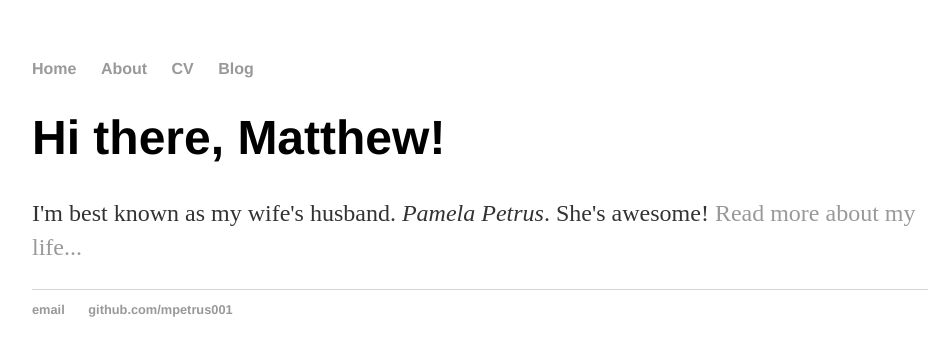
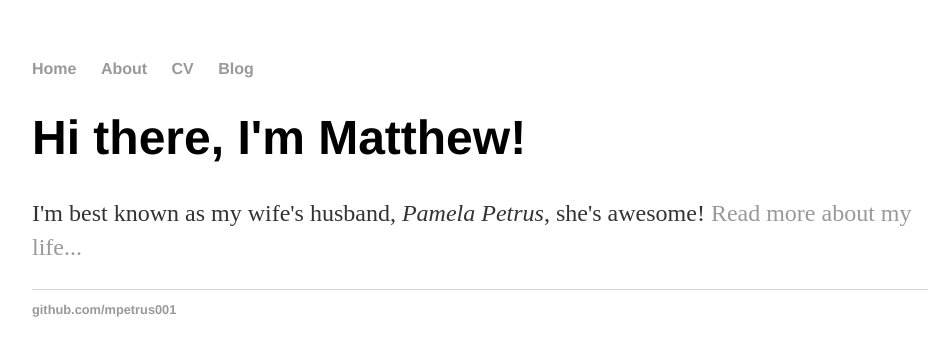
Before and after one commit to mpetrus001/mpetrus001.github.io, a Jekyll site: the page built from index.html, in a window 1280 px wide. Shown: the top 356 px of the page, without its empty margins (160-1107 px from the left). Built offline with Jekyll 4.4.1, drawn with Linux system fonts in a browser that asks for light colours.

Commit message:
Changed index.html to Jekyll format

```diff
--- a/index.html
+++ b/index.html
@@ -1,30 +1,8 @@
-<!DOCTYPE html>
-<html>
-	<head>
-		<title>Matthew Petrus, Amateur Developer</title>
-      <!-- link to main stylesheet -->
-		<link rel="stylesheet" type="text/css" href="/CSS/main.css">
-	</head>
-	<body>
-		<nav>
-    		<ul>
-        		<li><a href="/">Home</a></li>
-	        	<li><a href="/about">About</a></li>
-        		<li><a href="/cv">CV</a></li>
-        		<li><a href="/blog">Blog</a></li>
-    		</ul>
-		</nav>
-		<div class="container">
-    		<div class="blurb">
-        		<h1>Hi there, Matthew!</h1>
-				<p>I'm best known as my wife's husband. <em>Pamela Petrus</em>. She's awesome! <a href="/about">Read more about my life...</a></p>
-    		</div><!-- /.blurb -->
-		</div><!-- /.container -->
-		<footer>
-    		<ul>
-        		<li><a href="mailto: mpetrus001@gmail.com">email</a></li>
-        		<li><a href="https://github.com/mpetrus001">github.com/mpetrus001</a></li>
-			</ul>
-		</footer>
-	</body>
-</html>
+---
+layout: default
+title: Matthew Petrus, Amateur Developer
+---
+<div class="blurb">
+	<h1>Hi there, I'm Matthew!</h1>
+	<p>I'm best known as my wife's husband, <em>Pamela Petrus</em>, she's awesome! <a href="/about">Read more about my life...</a></p>
+</div><!-- /.blurb -->
```
